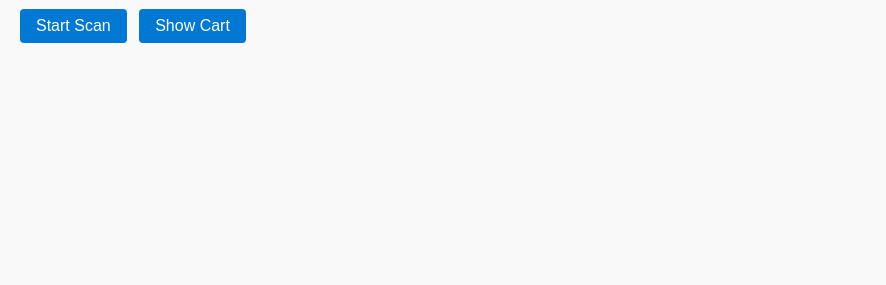
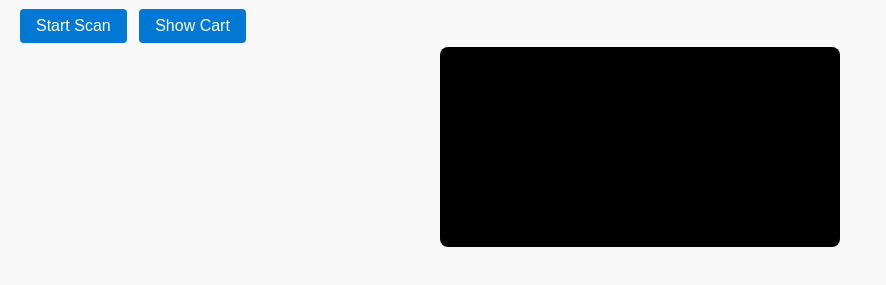
Before and after one commit to TrojanGfx/app_test, a plain HTML site: page index.html in a window 1280 px wide. Shown: the part 63-348 px from the top of the page, without its empty margins (0-886 px from the left). Drawn offline with Linux system fonts and the light colour scheme.

Commit message:
index.html

```diff
--- a/index.html
+++ b/index.html
@@ -3,7 +3,7 @@
   <head>
     <meta charset="UTF-8" />
     <meta name="viewport" content="width=device-width, initial-scale=1.0" />
-    <title>Qr‑Mac</title>
+    <title>Qr-Mac</title>
     <!-- Link to the Web App Manifest for PWA support -->
     <link rel="manifest" href="manifest.webmanifest" />
     <!-- Favicon for browsers -->
@@ -25,6 +25,15 @@
         width: 100%;
         max-width: 400px;
         margin: auto;
+        background: #000; /* so preview area is visible */
+        border-radius: 8px;
+        overflow: hidden;
+      }
+      /* Ensure the video fills the preview container */
+      #preview video {
+        width: 100%;
+        height: auto;
+        display: block;
       }
       ul {
         list-style: none;
@@ -86,22 +95,30 @@
     </style>
   </head>
   <body>
-    <h1>Qr‑Mac</h1>
+    <h1>Qr-Mac</h1>
     <!-- Controls for starting scan and showing cart -->
     <button id="startScan">Start Scan</button>
     <button id="showCart">Show Cart</button>
+
     <!-- Video preview for scanning -->
-    <div id="preview"></div>
+    <div id="preview">
+      <!-- Optional placeholder video element -->
+      <video autoplay muted playsinline></video>
+    </div>
+
     <!-- List of scanned codes -->
     <ul id="codes"></ul>
+
     <!-- Fullscreen overlay for cart presentation -->
     <div id="fullscreen" class="fullscreen">
       <button class="close">Close</button>
       <div id="qr-container"></div>
     </div>
+
     <!-- Import QR scanner and QR code generator from CDNs -->
     <script src="https://unpkg.com/qr-scanner@1.4.2/qr-scanner.min.js"></script>
     <script src="https://cdnjs.cloudflare.com/ajax/libs/qrious/4.0.2/qrious.min.js"></script>
+
     <!-- Main application logic -->
     <script src="app.js"></script>
   </body>
```
